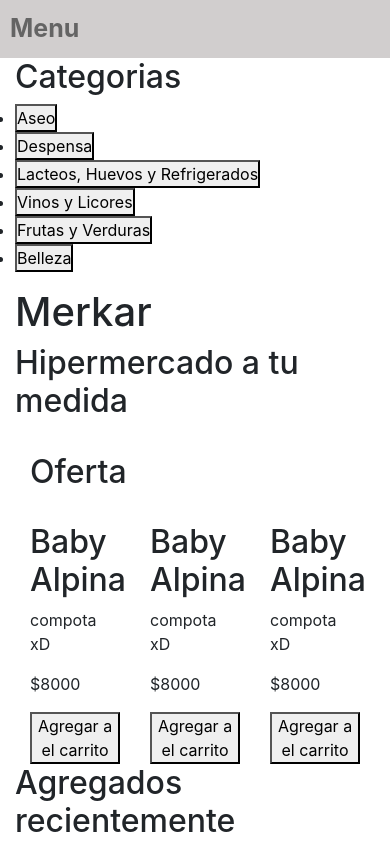
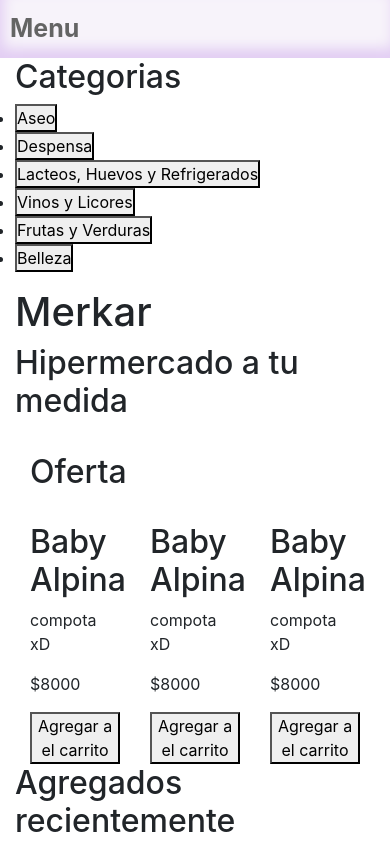
Before and after one commit to KevinVasquez01/NavKevin, a plain HTML site: page index.html in a window 390 px wide. Shown: the top 844 px of the page. Drawn offline with Linux system fonts and the light colour scheme; a script that the page names is missing; some icons are missing; a web font is replaced by a local one.

Commit message:
Update estilos.css

```diff
--- a/css/estilos.css
+++ b/css/estilos.css
@@ -92,8 +92,9 @@ header nav ul li span{
     .menu_bar .bt-menu{
         display: block;
         padding: 10px;
-        background-color: rgb(209, 206, 206);
+        background-color: #f7f3fa;
         color: #646464;
+        box-shadow:inset 0.2rem -0.6rem 0.8rem #e2cdf3;
         text-decoration: none;
         font-weight: bold;
         font-size: 25px;
```
